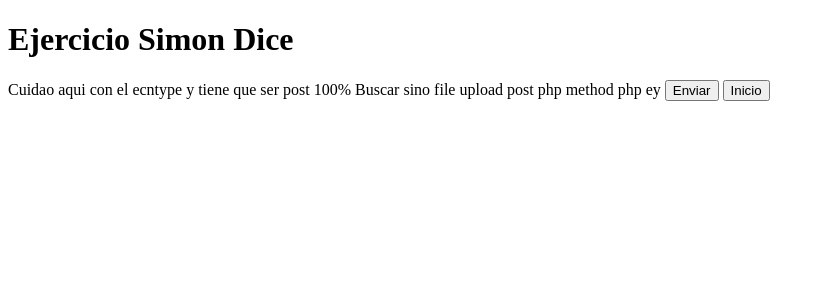
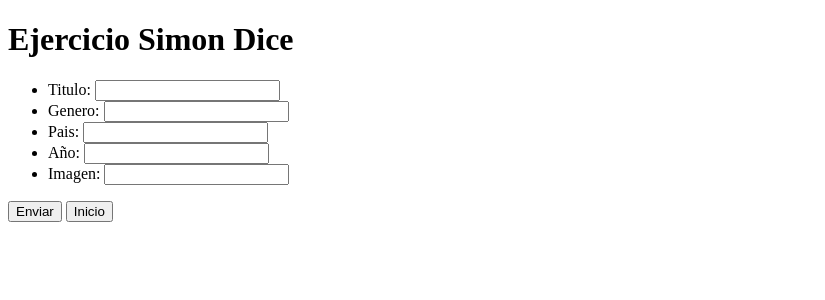
Before and after one commit to AdolfoMarGar/DockerClase, a PHP site: page /v_formPelicula.php in a window 1280 px wide. Shown: the top 300 px of the page, without its empty margins (0-825 px from the left). Run offline with PHP 8.4, Linux system fonts and the light colour scheme.

Commit message:
Funciona insert de form pelicula

```diff
--- a/SqlUtil.php
+++ b/SqlUtil.php
@@ -28,6 +28,10 @@
             $this->db->close();
         }
 
+        function insertPelicula($titulo, $genero, $pais, $anio, $img){
+            $this->db->query("INSERT INTO `pelicula` (`id`, `titulo`, `genero`, `pais`, `anio`, `cartel`) VALUES (NULL, '$titulo', '$genero', '$pais', '$anio', '$img');");
+        }
+
 
 
     }
--- a/v_formPelicula.php
+++ b/v_formPelicula.php
@@ -5,44 +5,6 @@
     <h1>Ejercicio Simon Dice</h1>
   </head>
   <body>
-  Cuidao aqui con el ecntype y tiene que ser post 100%
-  Buscar sino file upload post php method php
-  <?php
-    if(isset($_REQUEST["titulo"])){
-    echo(
-      '<form action="/v_formPelicula.php" method="get"  id="formulario"><!--enctype="multipart/form-data"-->
-        <ul>
-          <li>
-            <label for="titulo">Titulo:</label>
-            <input type="text" id="titulo" name="titulo">
-          </li>
-          <li>
-            <label for="genero">Genero:</label>
-            <input type="text" id="genero" name="genero">
-          </li>
-          <li>
-            <label for="pais">Pais:</label>
-            <input type="text" id="pais" name="pais">
-          </li>
-          <li>
-            <label for="anio">Año:</label>
-            <input type="text" id="anio" name="anio">
-          </li>
-          <li>
-            <label for="img" >Imagen:</label>
-            <input type="text" id="img" name="img">
-            <!--<input type="file" id="img" name="peli_img">-->
-          </li>
-        </ul>
-      </form>'
-    );
-    }else{
-      echo("ey");
-
-    }
-  ?>
-
-
   <script type="text/javascript">
     function comprobarDatos(){
       var lleno = true;
@@ -74,6 +36,7 @@
       return lleno;
 
     }
+
     function ejecutar(){
       var pasa = comprobarDatos();
       alert(pasa);
@@ -83,6 +46,57 @@
     }
 
   </script>
+
+<!--
+  Cuidao aqui con el ecntype y tiene que ser post 100%
+  Buscar sino file upload post php method php
+  -->
+  <?php
+    include 'SqlUtil.php';
+
+    if(!isset($_REQUEST["titulo"])){
+      echo(
+        '<form action="/v_formPelicula.php" method="post"  id="formulario"><!--enctype="multipart/form-data"-->
+          <ul>
+            <li>
+              <label for="titulo">Titulo:</label>
+              <input type="text" id="titulo" name="titulo">
+            </li>
+            <li>
+              <label for="genero">Genero:</label>
+              <input type="text" id="genero" name="genero">
+            </li>
+            <li>
+              <label for="pais">Pais:</label>
+              <input type="text" id="pais" name="pais">
+            </li>
+            <li>
+              <label for="anio">Año:</label>
+              <input type="text" id="anio" name="anio">
+            </li>
+            <li>
+              <label for="img" >Imagen:</label>
+              <input type="text" id="img" name="img">
+              <!--<input type="file" id="img" name="peli_img">-->
+            </li>
+          </ul>
+        </form>'
+      );
+
+    }else{
+      $db = new SqlUtil();
+      $db->insertPelicula($_REQUEST["titulo"],$_REQUEST["genero"],$_REQUEST["pais"],$_REQUEST["anio"],$_REQUEST["img"],);
+      echo("
+       <script type='text/javascript'>
+       window.location.replace('/videoclub.php');
+       </script>
+      ");
+
+    }
+  ?>
+
+
+
   <button name="Enviar" onclick="ejecutar()">Enviar</button>
 
   <button name="Inicio" role="link" onclick="window.location='/videoclub.php'">Inicio</button>
```
